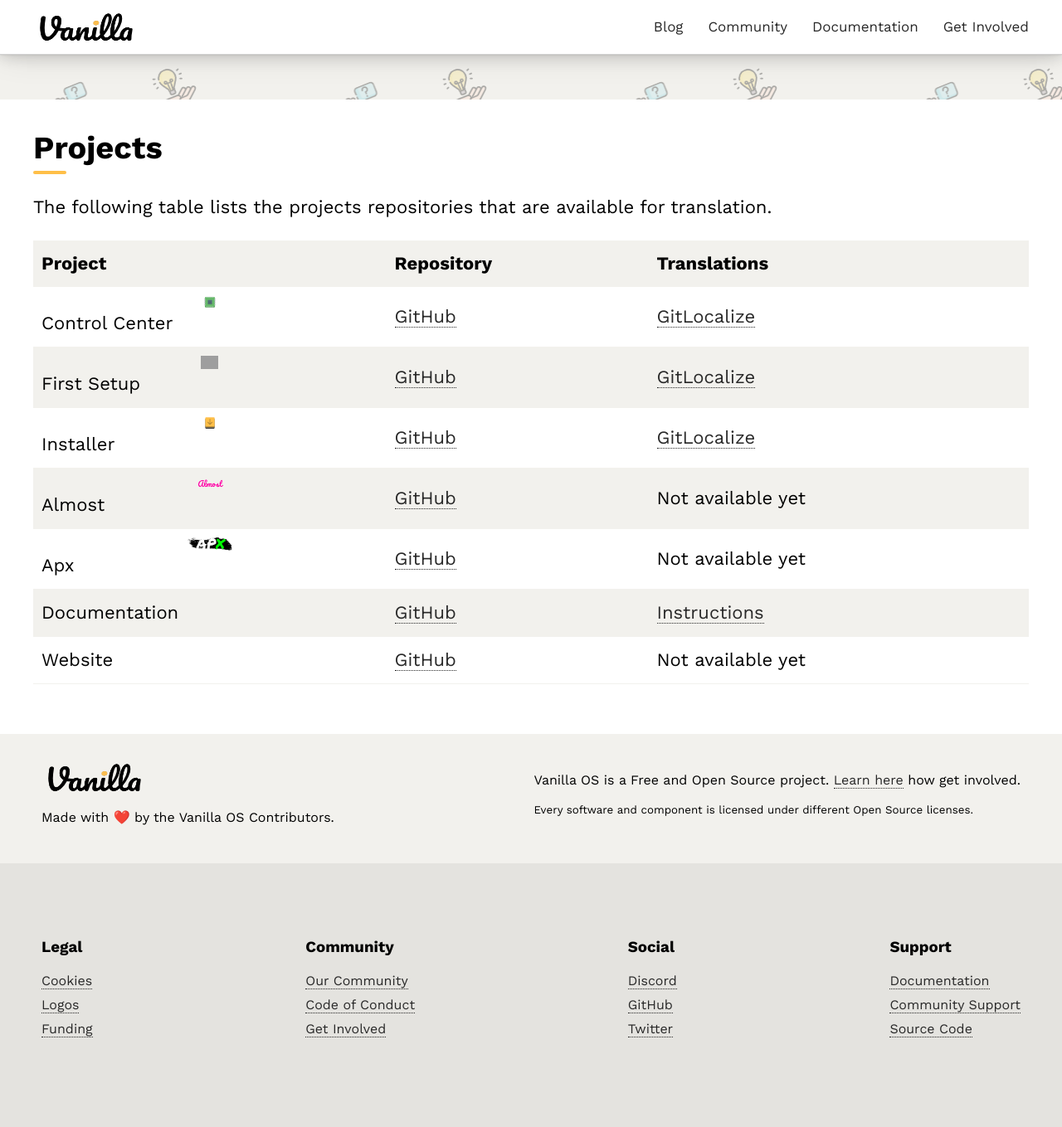
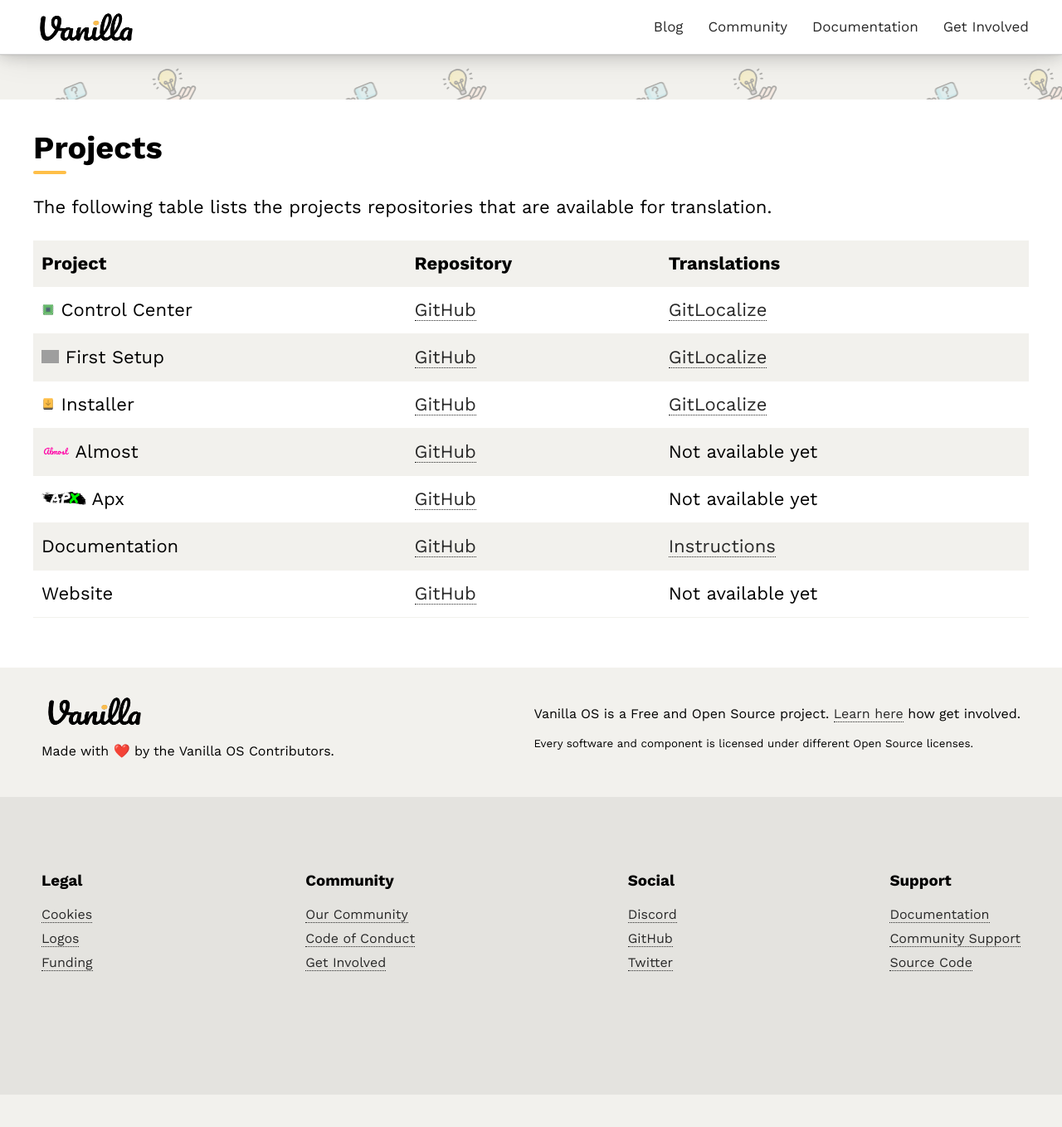
Before and after one commit to Vanilla-OS/website, a Jekyll site: the page built from translate.md, in a window 1280 px wide and 1400 px high, scrolled down 290 px. Shown: the top 1359 px of the window at 83% size. Built offline with Jekyll 4.4.1, drawn with Linux system fonts in a browser that asks for light colours; after the commit the page ends 1610 px from its top, so only the background shows below that; grey boxes are pictures that could not be loaded.

Commit message:
fix image alignment in table

```diff
--- a/assets/css/style.css
+++ b/assets/css/style.css
@@ -705,6 +705,10 @@
     margin: 10px 0;
 }
 
+.article-wrapper td img {
+    display: initial;
+}
+
 .article-wrapper h1 {
     font-size: 48px;
 }
```
